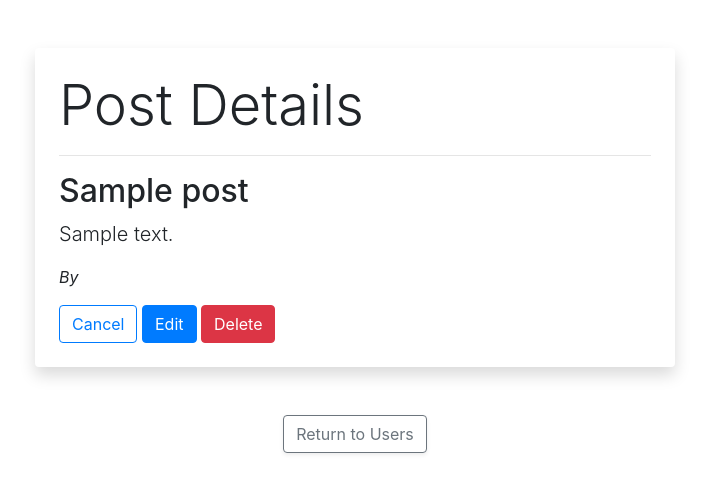
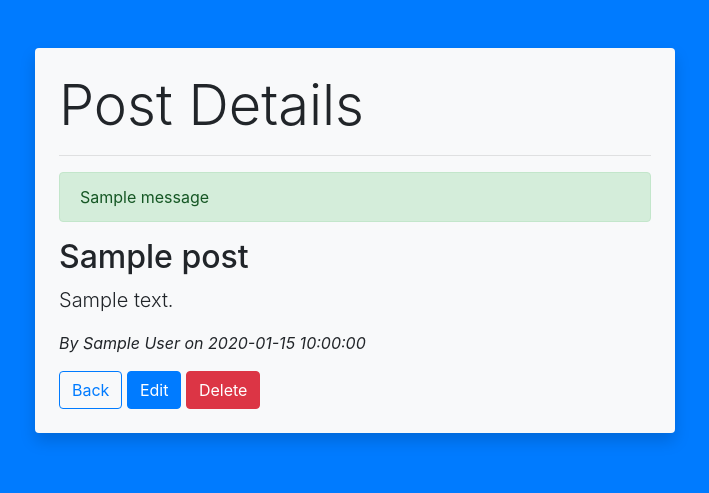
Before and after one commit to nicholejmurphy/softwareEngineeringCourse, a Flask app: page /posts/1 in a window 1280 px wide. Shown: the top 493 px of the page, without its empty margins (285-994 px from the left). Run offline with Flask 3, Linux system fonts and the light colour scheme; tables that the repository leaves empty hold one stand-in row (values such as "Sample post"); one stand-in notice (Sample message) is shown.

Commit message:
added testing, updated routes, developed a home page

```diff
--- a/23_SQLAlchemy/flask-blogly/app.py
+++ b/23_SQLAlchemy/flask-blogly/app.py
@@ -1,14 +1,14 @@
 """Blogly application."""
 
-from flask import Flask, request, redirect, render_template
+from flask import Flask, request, redirect, flash, render_template
 from flask_debugtoolbar import DebugToolbarExtension
 import time
-from models import db, connect_db, User, Post
+from models import db, connect_db, User, Post, desc
 
 app = Flask(__name__)
 app.config['SQLALCHEMY_DATABASE_URI'] = "postgresql:///blogly"
 app.config['SQLALCHEMY_TRACK_MODIFICATIONS'] = False
-app.config['SQLALCHEMY_ECHO'] = True
+app.config['SQLALCHEMY_ECHO'] = False
 
 app.config['SECRET_KEY'] = 'some_value'
 app.config['DEBUG_TB_INTERCEPT_REDIRECTS'] = False
@@ -27,7 +27,9 @@
     """Redirects users to the home page"""
 
     users = User.query.all()
-    return render_template('base.html', users=users)
+    posts = Post.query.order_by(desc(Post.id)).limit(5).all()
+
+    return render_template('base.html', users=users, posts=posts)
 
 
 ###### USERS VIEW FUNCTIONS #######
@@ -37,10 +39,10 @@
     """Shows a list of all users in the database"""
 
     users = User.query.order_by(User.last_name, User.first_name).all()
-    return render_template('base.html', users=users)
+    return render_template('users.html', users=users)
 
 
-@app.route('/users/new', methods=["GET"])
+@app.route('/users/new')
 def new_users_form():
     """Shows a new user form to create a new user"""
 
@@ -57,6 +59,7 @@
     db.session.add(new_user)
     db.session.commit()
 
+    flash(f"New user: {new_user.full_name} successfully created", "success")
     return redirect('/users')
 
 
@@ -70,7 +73,7 @@
     return render_template('user_details.html', user=user, posts=posts)
 
 
-@app.route('/users/<int:user_id>/edit', methods=["GET"])
+@app.route('/users/<int:user_id>/edit')
 def edit_user(user_id):
     """Shows user edit form"""
 
@@ -91,7 +94,8 @@
     db.session.add(user)
     db.session.commit()
 
-    return redirect('/users')
+    flash(f"User: {user.full_name} has been successfully updated", "success")
+    return redirect(f'/users/{user_id}')
 
 
 @app.route('/users/<int:user_id>/delete', methods=["POST"])
@@ -103,6 +107,7 @@
     db.session.delete(user)
     db.session.commit()
 
+    flash(f"User: {user.full_name} has been successfully deleted", "warning")
     return redirect('/users')
 
 ###### POSTS VIEW FUNCTIONS #######
@@ -137,6 +142,7 @@
     db.session.add(post)
     db.session.commit()
 
+    flash(f"{post.title} has been successfully posted", "success")
     return redirect(f'/users/{user.id}')
 
 
@@ -161,6 +167,7 @@
     db.session.add(post)
     db.session.commit()
 
+    flash(f"{post.title} has been successfully updated", "success")
     return redirect(f'/users/{user_id}')
 
 
@@ -173,4 +180,5 @@
     db.session.delete(post)
     db.session.commit()
 
+    flash(f"{post.title} has been successfully deleted", "warning")
     return redirect(f"/users/{post.user_id}")
--- a/23_SQLAlchemy/flask-blogly/models.py
+++ b/23_SQLAlchemy/flask-blogly/models.py
@@ -1,6 +1,7 @@
 """Models for Blogly."""
 
 from flask_sqlalchemy import SQLAlchemy
+from sqlalchemy import desc
 from datetime import datetime
 db = SQLAlchemy()
 
--- a/23_SQLAlchemy/flask-blogly/templates/base.html
+++ b/23_SQLAlchemy/flask-blogly/templates/base.html
@@ -13,25 +13,49 @@
     <link rel="stylesheet" href="app.css" />
     <title>Blogly</title>
   </head>
-  <body id="body">
-    <div class="container w-50 my-5 p-4 shadow rounded">
-      <h1 class="display-4">{% block header %}Users{% endblock %}</h1>
-      {% block content %}
-      <div class="list-group">
-        {% for user in users %}
-        <a
-          href="/users/{{user.id}}"
-          class="list-group-item list-group-item-action"
-          >{{user.full_name}}</a
-        >
+  <body class="bg-primary">
+    <!-- Main Content Container -->
+    <div class="container w-50 mt-5 mb-4 p-4 shadow rounded bg-light">
+      <h1 class="display-4">
+        {% block header %}Blogly Recent Posts{% endblock %}
+      </h1>
+      <hr />
+
+      <!-- Flash Messages -->
+      {% with messages = get_flashed_messages(with_categories=True) %} {% if
+      messages %}
+      <div class="flashes">
+        {% for category, message in messages %}
+        <div class=" alert alert-{{category}}" role="alert">{{message}}</div>
         {% endfor %}
       </div>
-      <div class="container text-center">
-        <a href="/users/new" class="btn btn-lg btn-info mt-3">Add User</a>
+      {% endif %} {% endwith %}
+
+      <!-- Page Content -->
+      {% block content %} {% for post in posts %}
+      <div class="container d-flex justify-content-center">
+        <div class="card my-2 shadow bg-light" style="width: 30rem">
+          <div class="card-body">
+            <h3 class="card-title">{{post.title}}</h3>
+            <p class="card-subtitle mb-2 font-weight-lighter">
+              By
+              <a href="/users/{{post.user_id}}">{{post.user.full_name}}</a> on
+              {{post.created_at}}
+            </p>
+            <p class="card-text">{{post.content}}</p>
+            <a href="/posts/{{post.id}}" class="card-link">View Post</a>
+          </div>
+        </div>
       </div>
-      {% endblock %}
+      {% endfor %} {% endblock %}
     </div>
-    {% block homeBtn %}{% endblock %}
+
+    <!-- Home Button -->
+    {% block homeBtn %}
+    <div class="container text-center mt-1 mb-4">
+      <a href="/users" class="btn btn-light btn-lg px-5">Go to Users</a>
+    </div>
+    {% endblock %}
 
     <!-- Scripts -->
     <script
--- a/23_SQLAlchemy/flask-blogly/templates/edit_post.html
+++ b/23_SQLAlchemy/flask-blogly/templates/edit_post.html
@@ -25,6 +25,6 @@
   >
     Cancel
   </button>
-  <button type="submit" class="btn btn-success">Edit</button>
+  <button type="submit" class="btn btn-success">Save</button>
 </form>
 {% endblock %}
--- a/23_SQLAlchemy/flask-blogly/templates/post_details.html
+++ b/23_SQLAlchemy/flask-blogly/templates/post_details.html
@@ -1,12 +1,12 @@
 {% extends 'base.html' %} {% block header %}Post Details{% endblock %} {% block
 content %}
-<hr />
+
 <h2>{{post.title}}</h2>
 <p class="lead">{{post.content}}</p>
-<p class="font-italic">By {{post.user.name}}</p>
+<p class="font-italic">By {{post.user.full_name}} on {{post.created_at}}</p>
 <form>
   <button formaction="/users/{{post.user.id}}" class="btn btn-outline-primary">
-    Cancel
+    Back
   </button>
   <button formaction="/posts/{{post.id}}/edit" class="btn btn-primary">
     Edit
@@ -19,10 +19,4 @@
     Delete
   </button>
 </form>
-{% endblock %} {% block homeBtn %}
-<div id="home-btn" class="container text-center">
-  <a href="/users" class="btn btn-sml btn-outline-secondary shadow-sm"
-    >Return to Users</a
-  >
-</div>
-{% endblock %}
+{% endblock %} {% block homeBtn %} {% endblock %}
--- a/23_SQLAlchemy/flask-blogly/to_do.txt
+++ /dev/null
@@ -1,6 +0,0 @@
-Add testing
-make homepage
-add flash messages
-custom 404 page
-cascade delete for user
-show friendly date
```
Also changed, not shown: 23_SQLAlchemy/flask-blogly/templates/create_post.html (+1 -7 lines), 23_SQLAlchemy/flask-blogly/templates/new_user_form.html (+4 -7 lines), 23_SQLAlchemy/flask-blogly/templates/user_details.html (+7 -11 lines), 23_SQLAlchemy/flask-blogly/templates/user_edit.html (+8 -8 lines), 23_SQLAlchemy/flask-blogly/templates/users.html (added, +14 -0 lines), 23_SQLAlchemy/flask-blogly/test_app.py (+100 -5 lines).
